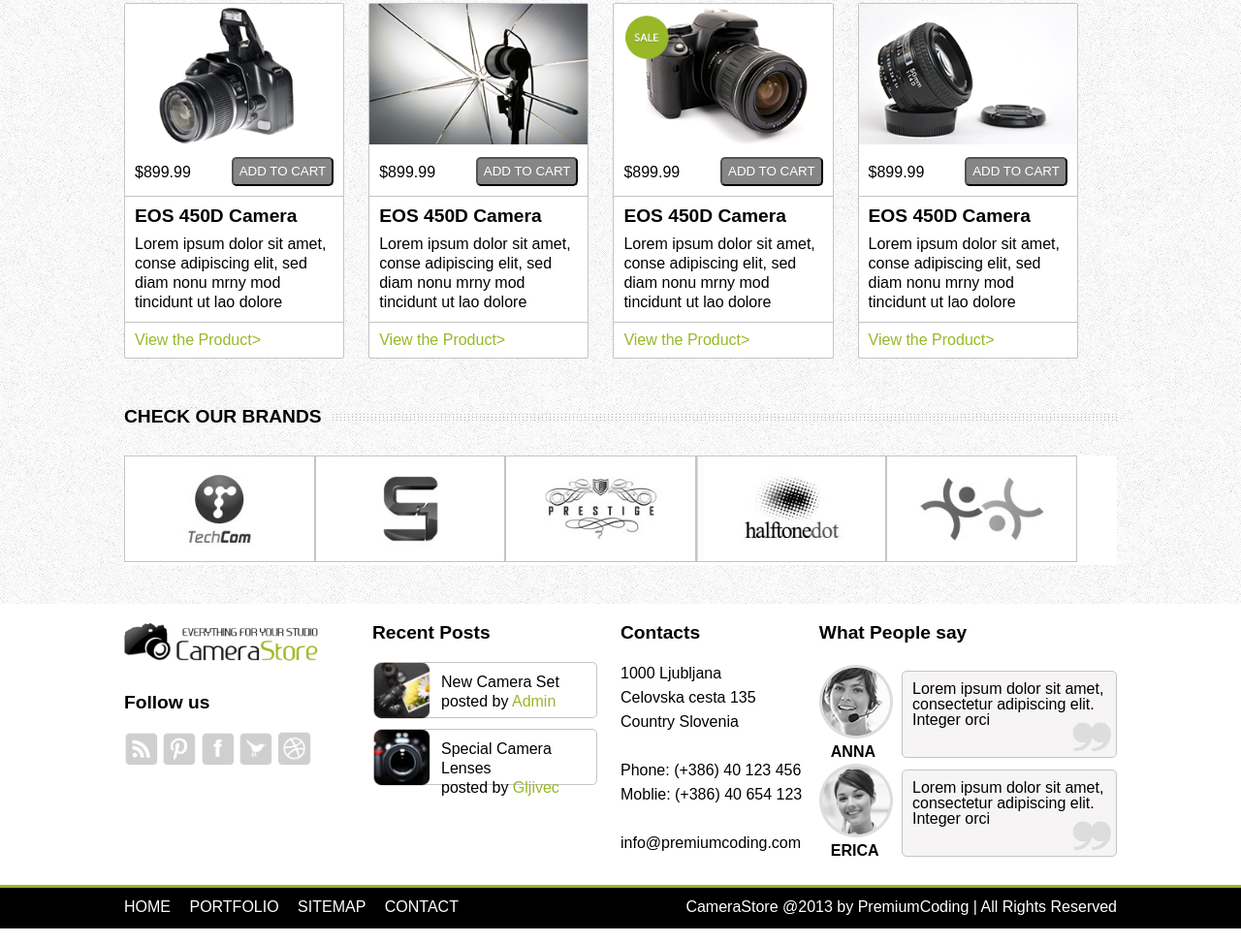
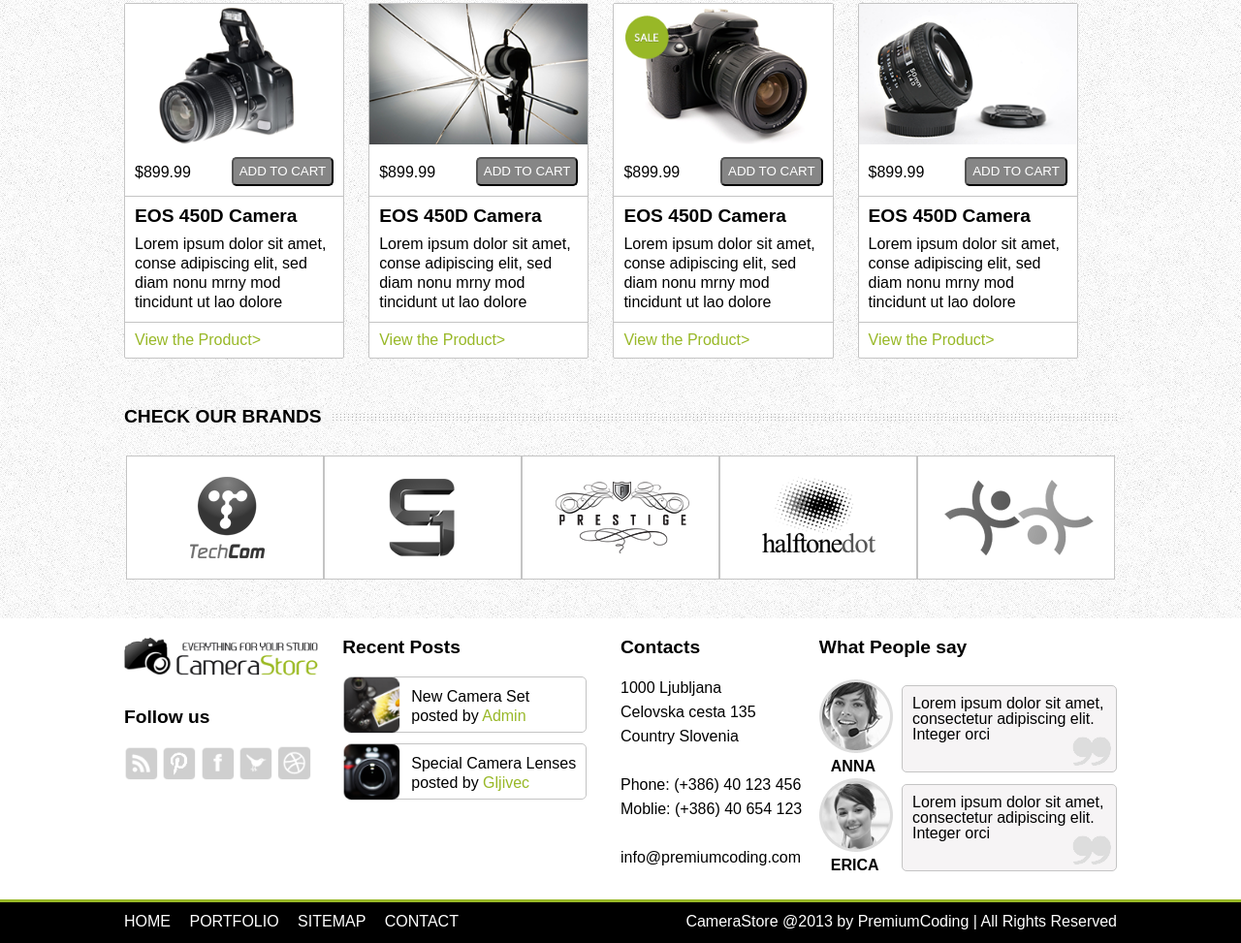
Before and after one commit to godisren/godisren.github.io, a plain HTML site: page camera_store/index.html in a window 1280 px wide. Shown: the part 1293-2266 px from the top of the page at 97% size. Drawn offline with nearby package versions, Linux system fonts and the light colour scheme; files whose address does not match are found by name.

Commit message:
brand block layout with 'ul li'

```diff
--- a/camera_store/index.html
+++ b/camera_store/index.html
@@ -240,7 +240,13 @@
 					<h3>CHECK OUR BRANDS</h3>
 				</div>
 				<div class="brand-icon">
-					<a href="javascript:void(0);"><img src="images/brands-01.jpg"></a><a href="javascript:void(0);"><img src="images/brands-02.jpg"></a><a href="javascript:void(0);"><img src="images/brands-03.jpg"></a><a href="javascript:void(0);"><img src="images/brands-04.jpg"></a><a href="javascript:void(0);"><img src="images/brands-05.jpg"></a>
+					<ul>
+						<li><a href="javascript:void(0);"><img src="images/sbrand-01.png"></a></li>
+						<li><a href="javascript:void(0);"><img src="images/sbrand-02.png"></a></li>
+						<li><a href="javascript:void(0);"><img src="images/sbrand-03.png"></a></li>
+						<li><a href="javascript:void(0);"><img src="images/sbrand-04.png"></a></li>
+						<li><a href="javascript:void(0);"><img src="images/sbrand-05.png"></a></li>
+					</ul>
 				</div>
 			</div>
 		</div>
--- a/camera_store/style/common.css
+++ b/camera_store/style/common.css
@@ -288,18 +288,24 @@ a.focus{
 }
 .brand{
 	clear:both;
-}
-
-.brand .brand-icon{
-	background-color: white;
-	float:left;
 	margin-bottom: 40px;
 }
 
-.brand img{
-	width:19%;
+.brand-icon ul{
+	list-style: none;
+	margin-left: 2px;
+	padding:0;
+}
+.brand-icon li{
+	display:block;
+	float:left;
+	width:202px;
+	text-align: center;
 	border: 1px solid #c4c4c4;
+	background-color: white;
+	padding:10px 0;
 }
+
 .footer{
 	clear: both;
 	position: relative;
@@ -318,14 +324,14 @@ a.focus{
 }
 .follow_us{
 	float:left;
-	width:25%;
+	width:22%;
 }
 .follow_us a img{
 	width: 35px;
 }
 .recent_post{
 	float:left;
-	width:25%;
+	width:28%;
 }
 
 .post{
@@ -345,7 +351,7 @@ a.focus{
 	padding-left: 20px;
 	padding-top: 10px;
 	height: 46px;
-	width: 160px;
+	width: 180px;
 	line-height: 20px;
 	border-radius: 5px;
 	display: inline-block;
```
Also changed, not shown: camera_store/images/sbrand-01.png (added), camera_store/images/sbrand-02.png (added), camera_store/images/sbrand-03.png (added), camera_store/images/sbrand-04.png (added), camera_store/images/sbrand-05.png (added).
